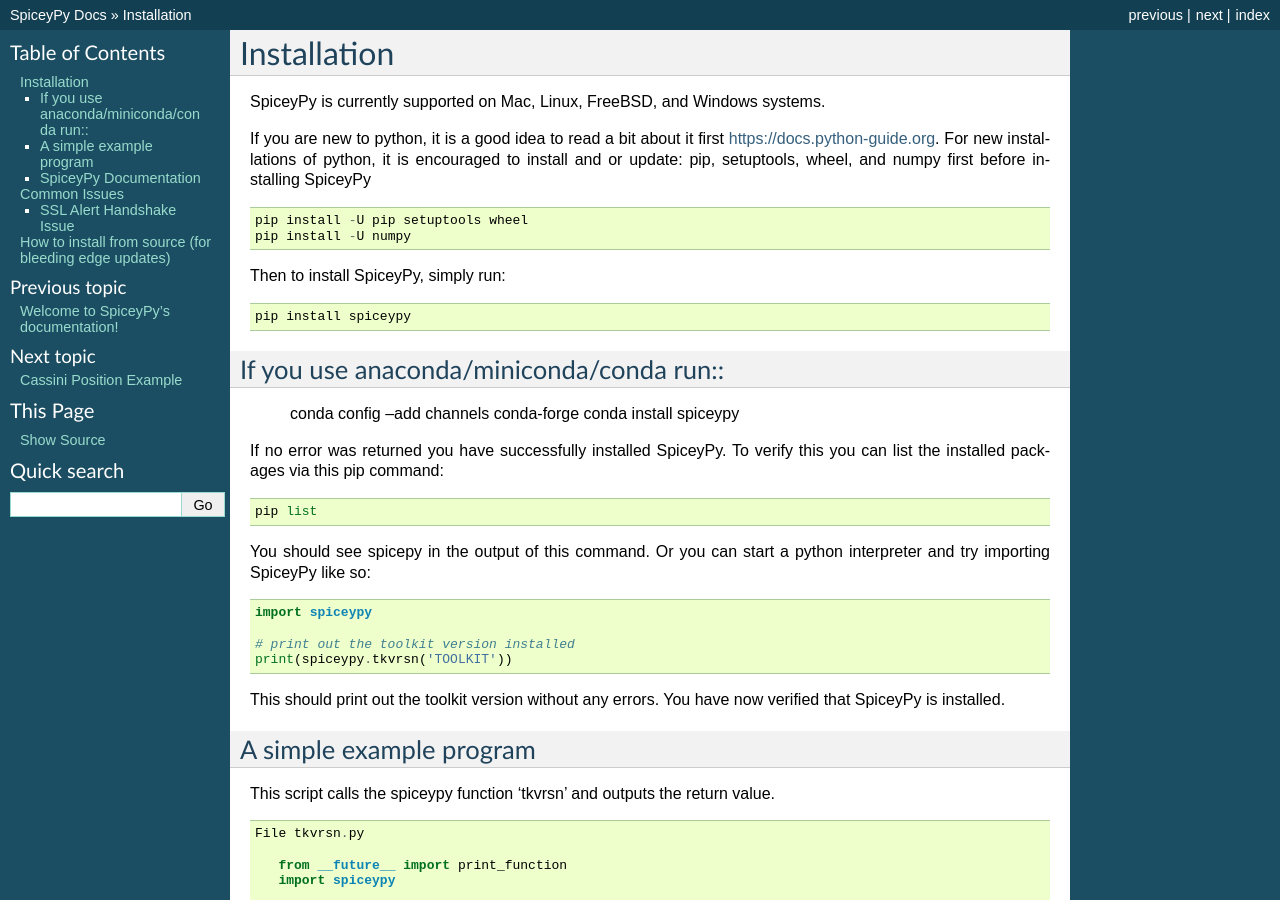
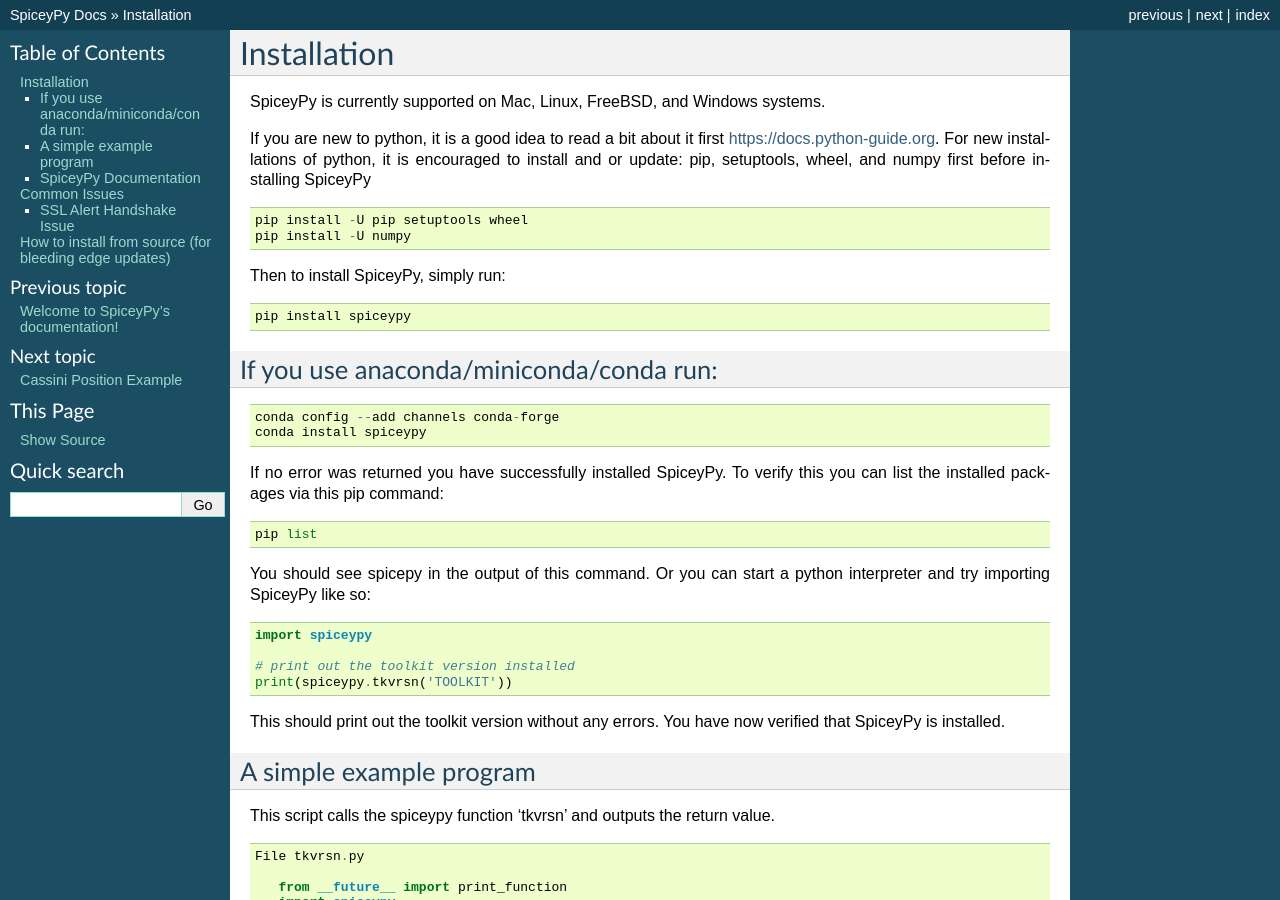
Before and after one commit to AndrewAnnex/SpiceyPy, a Sphinx documentation site: the page built from docs/installation.rst, in a window 1280 px wide and 900 px high. Built offline with Sphinx 7.4.7, drawn with Linux system fonts in a browser that asks for light colours; pages that are not in the unit, such as notebooks, are missing from menus.

```diff
--- a/docs/installation.rst
+++ b/docs/installation.rst
@@ -18,8 +18,9 @@ Then to install SpiceyPy, simply run::
 
     pip install spiceypy
 
-If you use anaconda/miniconda/conda run::
------------------------------------------
+If you use anaconda/miniconda/conda run:
+----------------------------------------
+::
 
     conda config --add channels conda-forge
     conda install spiceypy
```
